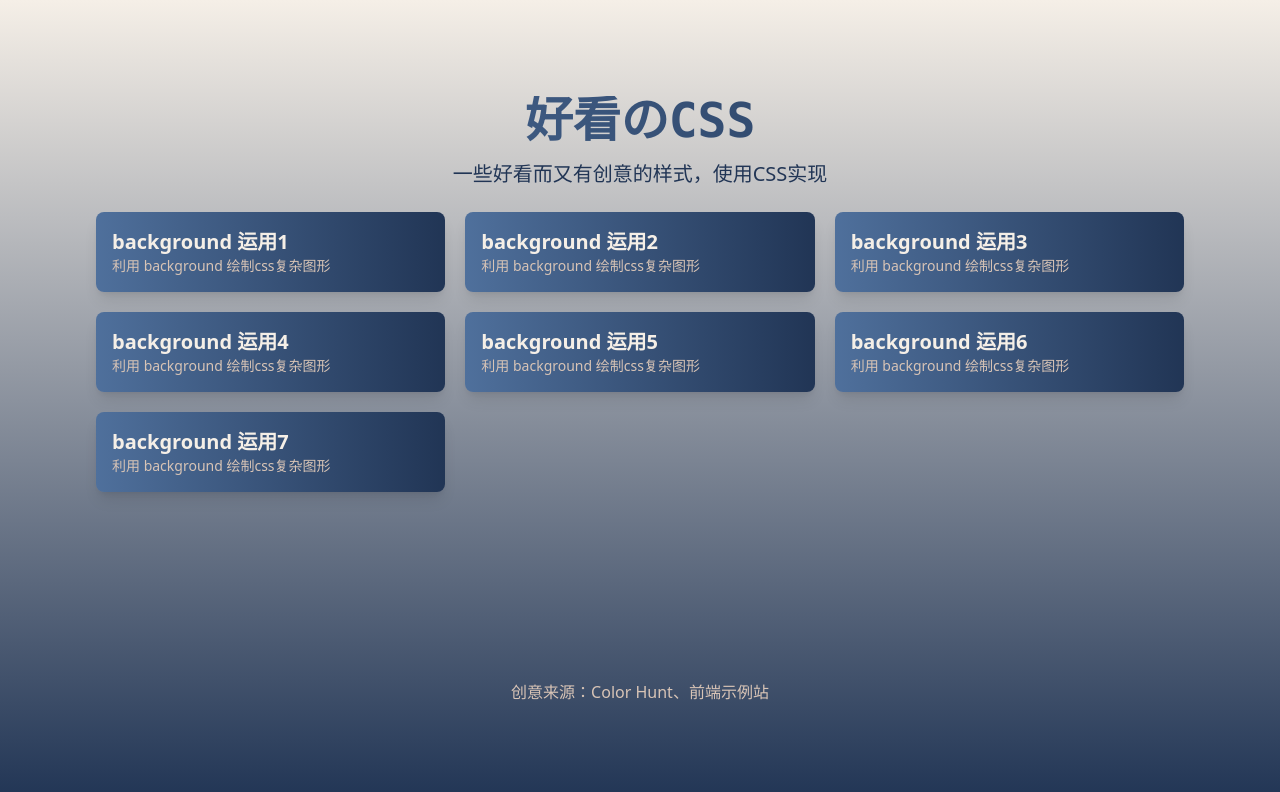
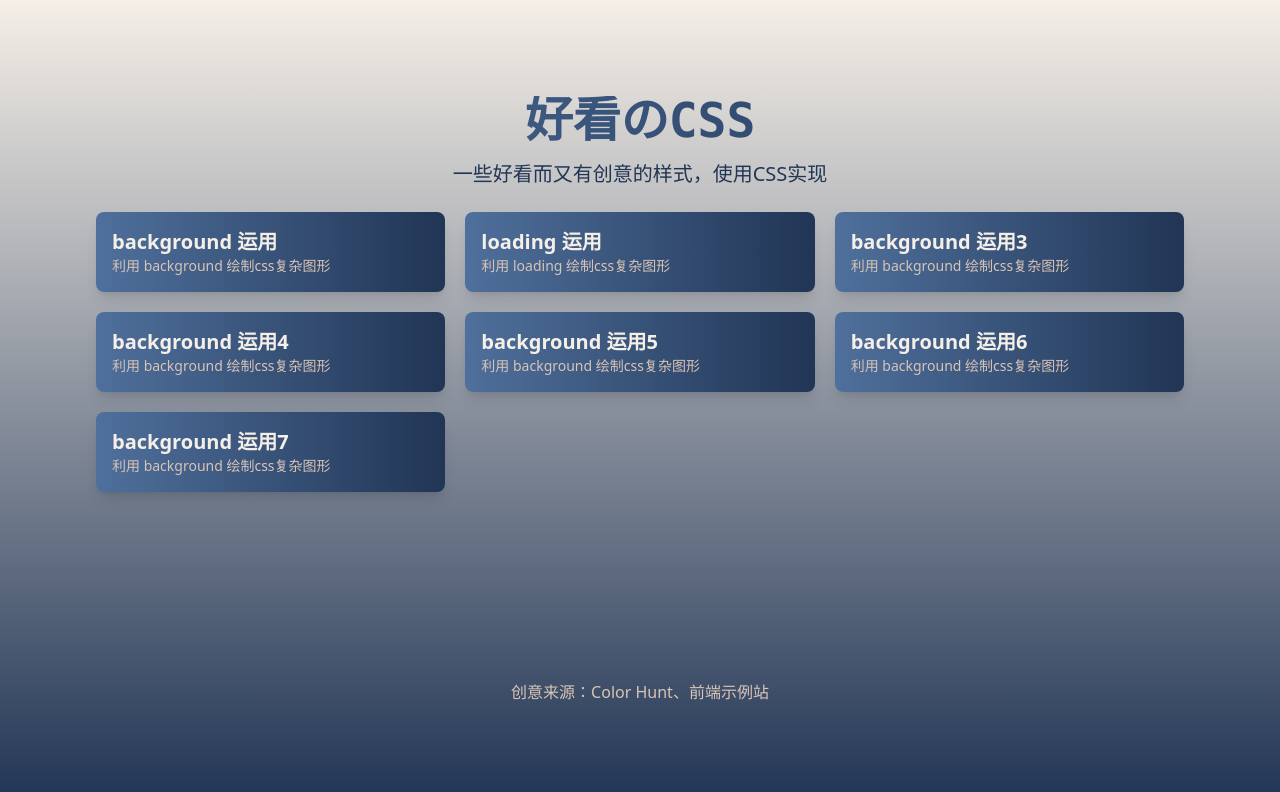
Before and after one commit to XyanZhang/nextjs-css-example, a Next.js app: page / in a window 1280 px wide. Shown: the top 792 px of the page. Built offline with nearby package versions, Linux system fonts and the light colour scheme.

Commit message:
feat: 增加loading

```diff
--- /dev/null
+++ b/src/app/(items)/background/loading.tsx
@@ -0,0 +1,5 @@
+export default function Loading() {
+  // You can add any UI inside Loading, including a Skeleton.
+  // LoadingSkeleton
+  return <>🦀</>
+}
--- /dev/null
+++ b/src/app/(items)/loading/page.tsx
@@ -0,0 +1,14 @@
+import { Metadata } from "next"
+
+export default function BackgroundCSS() {
+  return (
+    <div>
+      <h1>loading</h1>
+    </div>
+  )
+}
+
+// 以下会自动在对应页面的 <head> 中添加 <meta name="title" content="dashboard" />
+export const metadata: Metadata = {
+  title: 'loading css',
+}
--- /dev/null
+++ b/src/app/loading.tsx
@@ -0,0 +1,4 @@
+export default function Loading() {
+  // You can add any UI inside Loading, including a Skeleton.
+  return <>🦀</>
+}
--- a/src/app/page.tsx
+++ b/src/app/page.tsx
@@ -1,5 +1,4 @@
 import { navList } from '@/config/nav.config'
-import Image from 'next/image'
 import './index.css'
 import Link from 'next/link'
 
@@ -18,7 +17,7 @@ export default function Home() {
               return (
                 // 一个小卡片，展示标题，描述，点击跳转到对应的页面，每个卡片使用不同的主题色
                 <li key={index} className='relative'>
-                  <Link href={item.url} target='_blank' className='block w-full h-full'>
+                  <Link href={item.url} target='_self' className='block w-full h-full'>
                     <div className={`w-full h-full bg-gradient-to-r from-[var(--theme1-2)] to-[var(--theme1-3)] rounded-lg shadow-lg transform transition duration-300 hover:scale-105`}>
                       <div className='flex flex-col justify-between h-full p-4'>
                         <div className='text-xl font-semibold text-[var(--theme1)]'>{item.title}</div>
--- a/src/config/nav.config.ts
+++ b/src/config/nav.config.ts
@@ -1,11 +1,11 @@
 export let navList = [{
-  title: 'background 运用1',
+  title: 'background 运用',
   url: '/background',
   desp: '利用 background 绘制css复杂图形'
 },{
-  title: 'background 运用2',
-  url: '/background2',
-  desp: '利用 background 绘制css复杂图形'
+  title: 'loading 运用',
+  url: '/loading',
+  desp: '利用 loading 绘制css复杂图形'
 },{
   title: 'background 运用3',
   url: '/background3',
```
